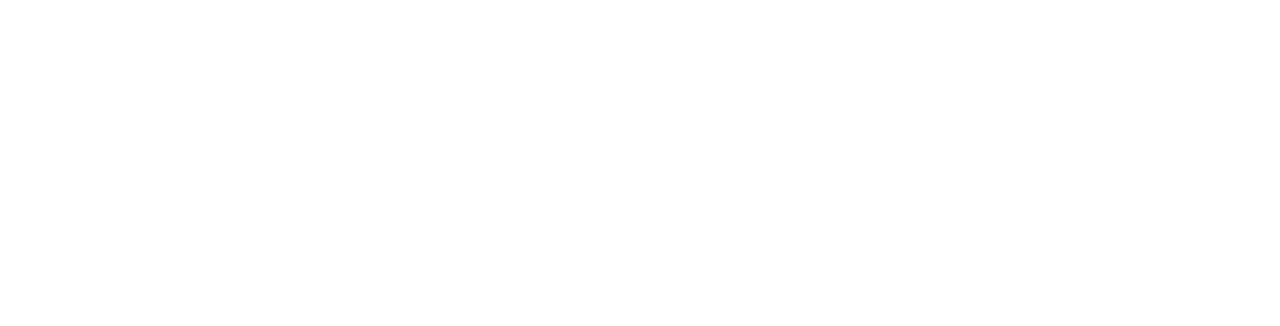
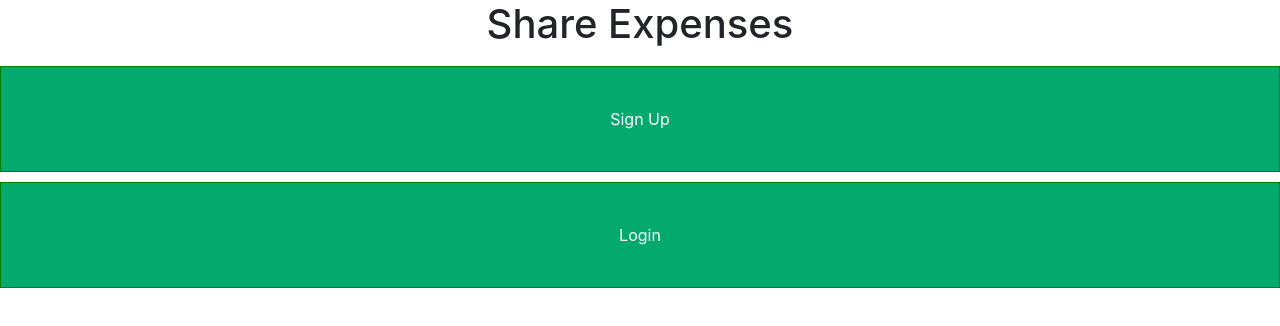
Before and after one commit to Gunnar50/mern-expenses-app, a React (Create React App) app in the folder client/: page / in a window 1280 px wide. Shown: the top 326 px of the page. Built offline with nearby package versions, Linux system fonts and the light colour scheme.

Commit message:
created nav

```diff
--- a/client/src/pages/home.js
+++ b/client/src/pages/home.js
@@ -1,12 +1,16 @@
 import {useState, useEffect} from "react";
 import axios from "axios";
-
+import { Link, useNavigate } from 'react-router-dom';
 
 
 export const Home = () => {
 	return (
 		<div>
-
+			<h1>Share Expenses</h1>
+			<div className="nav">
+				<Link className="nav-button" to="/register">Sign Up</Link>
+				<Link className="nav-button" to="/login">Login</Link>
+			</div>
 		</div>
 	)
 }
```
